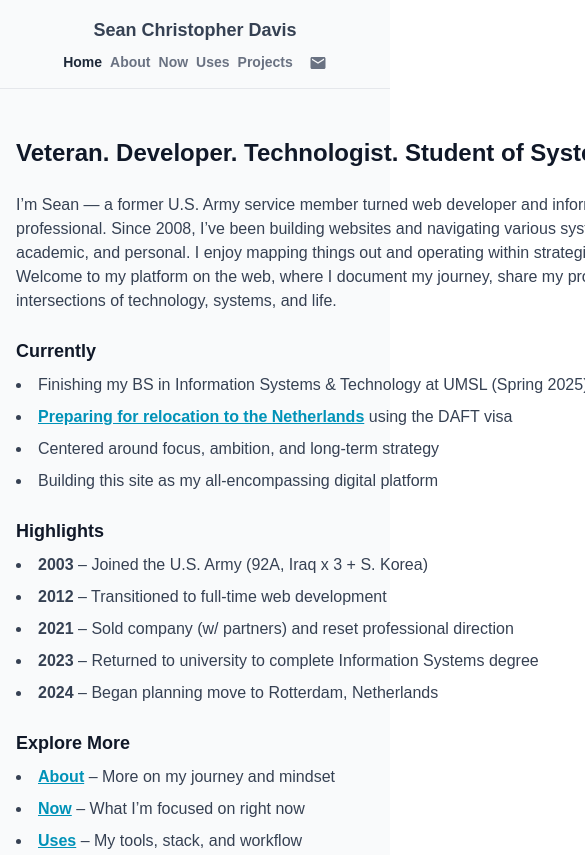
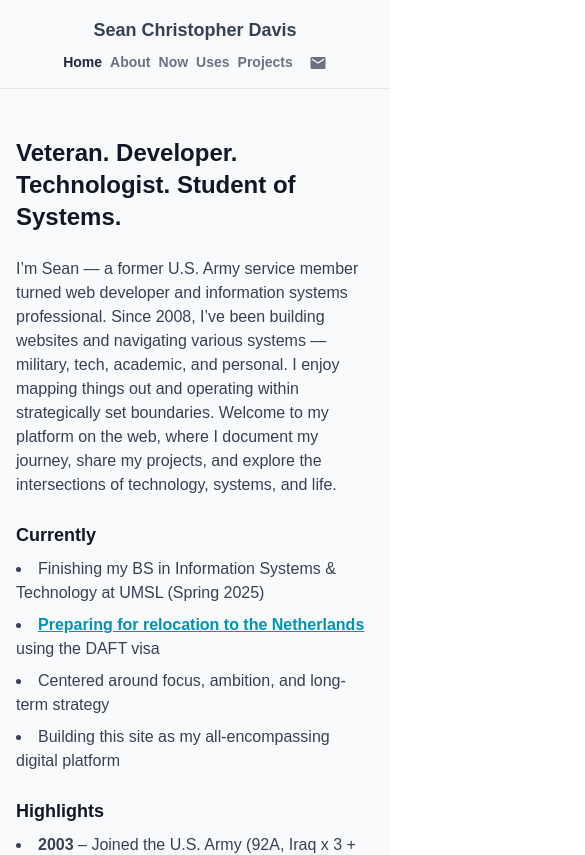
Before and after one commit to SeanChDavis/SeanChDavis, a React (Vite) app: page / in a window 390 px wide. Shown: the top 855 px of the page, 585 px wide, since content can reach past the window. Built offline with nearby package versions, Linux system fonts and the light colour scheme; the HTML template or start-up script is replaced by a standard one.

Commit message:
fix layout width

```diff
--- a/src/components/layout/MainLayout.jsx
+++ b/src/components/layout/MainLayout.jsx
@@ -8,7 +8,7 @@ const MainLayout = () => {
     return (
         <div className="flex flex-col min-h-screen bg-gray-50 dark:bg-gray-900 text-gray-700 dark:text-gray-400">
             <Header />
-            <main className="flex-grow w-3xl mx-auto px-4 md:px-8 py-12 space-y-6">
+            <main className="flex-grow max-w-3xl mx-auto px-4 md:px-8 py-12 space-y-6">
                 <Outlet />
             </main>
             <Footer />
```
